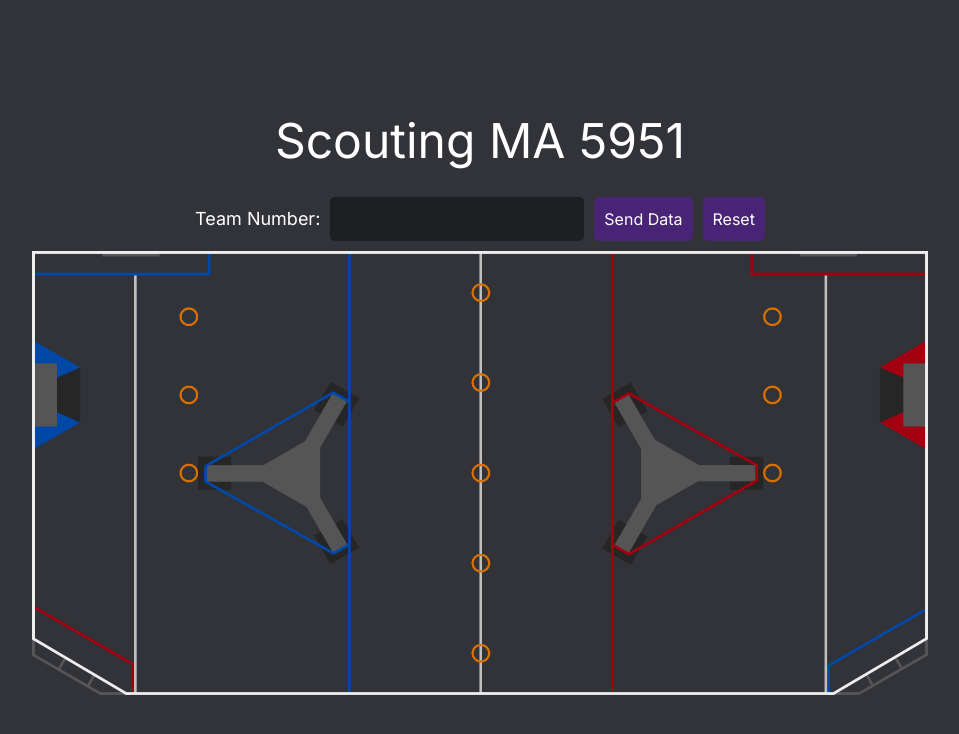
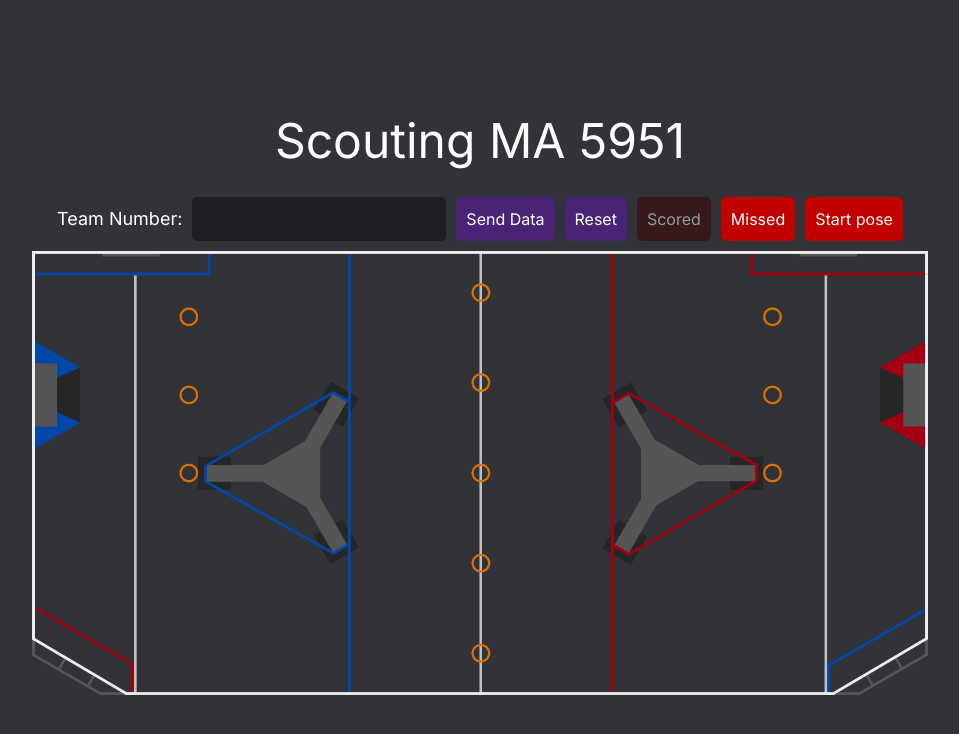
Before and after one commit to MA5951/Scouting-System-Interface, a Next.js app: page /scouting in a window 1280 px wide. Shown: the top 734 px of the page, without its empty margins (160-1119 px from the left). Built offline with nearby package versions, Linux system fonts and the light colour scheme.

Commit message:
more brushes

```diff
--- a/src/app/globals.css
+++ b/src/app/globals.css
@@ -47,6 +47,34 @@ body {
 
 .disabledPurpleButton {
   background-color: rgb(61, 30, 100);
+  color: white;
+  opacity: 0.5;
+  padding: 10px;
+  border-radius: 5px;
+  border: none ;
+  cursor: not-allowed;
+}
+
+/* red button */
+.redButton:hover {
+  background-color: rgb(110, 0, 0);
+  transition: background-color 0.1s ease-in-out;
+}
+.redButton {
+  background-color: #c10000;
+  color: white;
+  padding: 10px;
+  border-radius: 5px;
+  border: none ;
+  cursor: pointer;
+}
+.redButton:active {
+  background-color: rgb(255, 0, 0);
+  transition: background-color 0.07s ease-in-out;
+}
+
+.disabledredButton {
+  background-color: rgb(58, 0, 0);
   color: white;
   opacity: 0.5;
   padding: 10px;
--- a/src/app/scouting/page.tsx
+++ b/src/app/scouting/page.tsx
@@ -11,19 +11,68 @@ const Scouting = () => {
   const [teamNumber, setTeamNumber] = useState('');
 
   const shootCoordinatesArray: { x: number; y: number; }[] = [];
+  const missCoordinatesArray: { x: number; y: number; }[] = [];
+  const poseCoordinates = { x: 0, y: 0 };
+
+  enum brushes {
+    shoot,
+    miss,
+    pose
+  }
+
+  let selectedBrushValue = brushes.shoot;
+
+  const getShootButtonClassName = () => {
+    return selectedBrushValue === brushes.shoot ? 'disabledredButton' : 'redButton';
+  };
+
+  const getMissButtonClassName = () => {
+    return selectedBrushValue === brushes.miss ? 'disabledredButton' : 'redButton';
+  };
+
+  const getPoseButtonClassName = () => {
+    return selectedBrushValue === brushes.pose ? 'disabledredButton' : 'redButton';
+  };
+
+  const setToMissBrush = () => {
+    selectedBrushValue = brushes.miss;
+    console.log(selectedBrushValue);
+  }
+
+  const setToScoreBrush = () => {
+    selectedBrushValue = brushes.shoot;
+    console.log(selectedBrushValue);
+  }
+
+  const setToPoseBrush = () => {
+    if (poseCoordinates.x === 0 && poseCoordinates.y === 0){
+      selectedBrushValue = brushes.pose;
+      console.log(selectedBrushValue);
+    } else {
+      toast.error('Start pose already set', {theme: 'colored'});
+    }
+  }
 
   const addToShootCordinates = (x: number, y: number) => {
     shootCoordinatesArray.push({ x, y });
   }
 
+  const addToMissCordinates = (x: number, y: number) => {
+    missCoordinatesArray.push({ x, y });
+  }
+
   const resetArrays = () => {
     shootCoordinatesArray.length = 0;
+    missCoordinatesArray.length = 0;
   }
 
   const handleClick = async () => {
     if (shootCoordinatesArray.length === 0) {
       console.log(shootCoordinatesArray);
-      toast.error('Please click on the field to add coordinates');
+      toast.error('Please click on the field to add coordinates', {theme: 'colored'});
+      return;
+    } else if (teamNumber === '') {
+      toast.error('Please enter the team number', {theme: 'colored'});
       return;
     }
     try {
@@ -34,21 +83,21 @@ const Scouting = () => {
       });
 
       if (result.success) {
-        toast.success('Request processed successfully');
+        toast.success('Request processed successfully', {theme: 'colored'});
         resetArrays();
         router.replace("/scouting");
       } else {
-        toast.error(result.error || 'Failed to process the request');
+        toast.error(result.error || 'Failed to process the request', {theme: 'colored'});
       }
     } catch (error) {
       console.error('Error sending request:', error);
-      toast.error('Failed to send request');
+      toast.error('Failed to send request', {theme: 'colored'});
     }
   };
 
   const resetHandleClick = async () => {
     if (teamNumber === '') {
-      toast.error('Please enter the team number');
+      toast.error('Please enter the team number', {theme: 'colored'});
       return;
     }
     try {
@@ -61,16 +110,16 @@ const Scouting = () => {
         const result = await resetHttpRequest(Number(teamNumber));
 
         if (result.success) {
-          toast.success('Request processed successfully');
+          toast.success('Request processed successfully', {theme: 'colored'});
           resetArrays();
           router.replace("/scouting");
         } else {
-          toast.error(result.error || 'Failed to process the request');
+          toast.error(result.error || 'Failed to process the request', {theme: 'colored'});
         }
       }
     } catch (error) {
       console.error('Error sending request:', error);
-      toast.error('Failed to send request');
+      toast.error('Failed to send request', {theme: 'colored'});
     }
   }
 
@@ -84,24 +133,49 @@ const Scouting = () => {
     const x = Math.round((event.clientX - boundingRect.left) * xScale);
     const y = Math.round((event.clientY - boundingRect.top) * yScale);
 
-    // Draw a green circle on the canvas at the clicked coordinates
-    drawGreenCircle(canvas, x / xScale, y / yScale);
+    if (selectedBrushValue === brushes.shoot) {
+      // Draw a green circle on the canvas at the clicked coordinates
+      drawCircle(canvas, x / xScale, y / yScale, 'green');
 
-    // Log the scaled coordinates to the console
-    console.log(x, y);
+      // Log the scaled coordinates to the console
+      console.log(x, y);
 
-    // Update the state with the original unscaled coordinates
-    addToShootCordinates(x, y);
+      // Update the state with the original unscaled coordinates
+      addToShootCordinates(x, y);
+    } else if (selectedBrushValue === brushes.miss) {
+      // Draw a green circle on the canvas at the clicked coordinates
+      drawCircle(canvas, x / xScale, y / yScale, 'yellow');
+
+      // Log the scaled coordinates to the console
+      console.log(x, y);
+
+      // Update the state with the original unscaled coordinates
+      addToMissCordinates(x, y);
+    } else if (selectedBrushValue === brushes.pose) {
+      if (poseCoordinates.x === 0 && poseCoordinates.y === 0) {
+        // Draw a green circle on the canvas at the clicked coordinates
+        drawCircle(canvas, x / xScale, y / yScale, 'purple');
+
+        // Log the scaled coordinates to the console
+        console.log(x, y);
+
+        // Update the state with the original unscaled coordinates
+        poseCoordinates.x = x;
+        poseCoordinates.y = y;
+      } else {
+        toast.error('Start pose already set', {theme: 'colored'});
+      }
+    }
   };
 
   // Function to draw a green circle on the canvas at the specified coordinates
-  const drawGreenCircle = (canvas: HTMLCanvasElement, x: number, y: number) => {
+  const drawCircle = (canvas: HTMLCanvasElement, x: number, y: number, color: string = 'green') => {
     const ctx = canvas.getContext('2d');
 
     // Check if ctx is not null before using it
     if (ctx !== null) {
       // Set the circle color to green
-      ctx.fillStyle = 'green';
+      ctx.fillStyle = color;
 
       // Draw a green circle at the specified coordinates
       ctx.beginPath();
@@ -109,7 +183,7 @@ const Scouting = () => {
       ctx.fill();
       ctx.closePath();
     } else {
-      console.error('CanvasRenderingContext2D is null. Unable to draw the green circle.');
+      console.error('CanvasRenderingContext2D is null. Unable to draw the circle.');
     }
   };
 
@@ -161,6 +235,15 @@ const Scouting = () => {
           <button className="purpleButton" style={{marginLeft: '10px'}} onClick={resetHandleClick}>
             Reset
           </button>
+          <button className={getShootButtonClassName()} style={{marginLeft: '10px'}} onClick={setToScoreBrush}>
+            Scored
+          </button>
+          <button className={getMissButtonClassName()} style={{marginLeft: '10px'}} onClick={setToMissBrush}>
+            Missed
+          </button>
+          <button className={getPoseButtonClassName()} style={{marginLeft: '10px'}} onClick={setToPoseBrush}>
+            Start pose
+          </button>
         </div>
         <div
           id="imageContainer"
```
